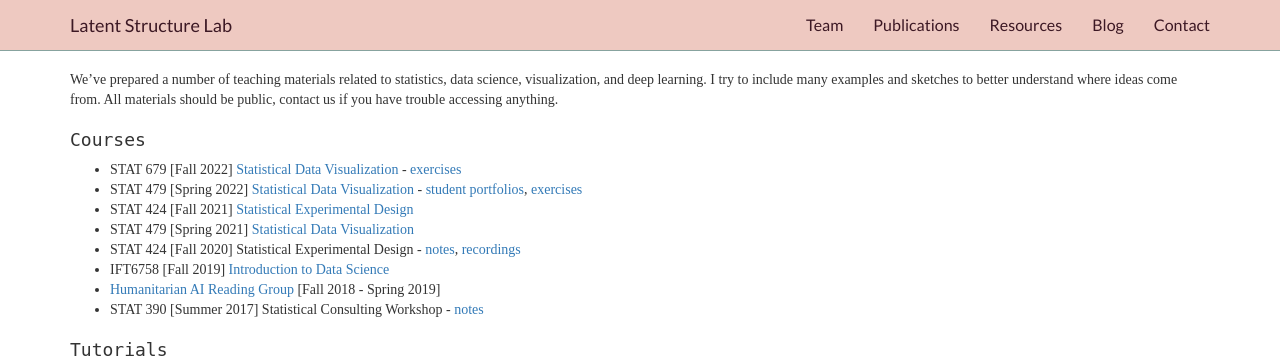
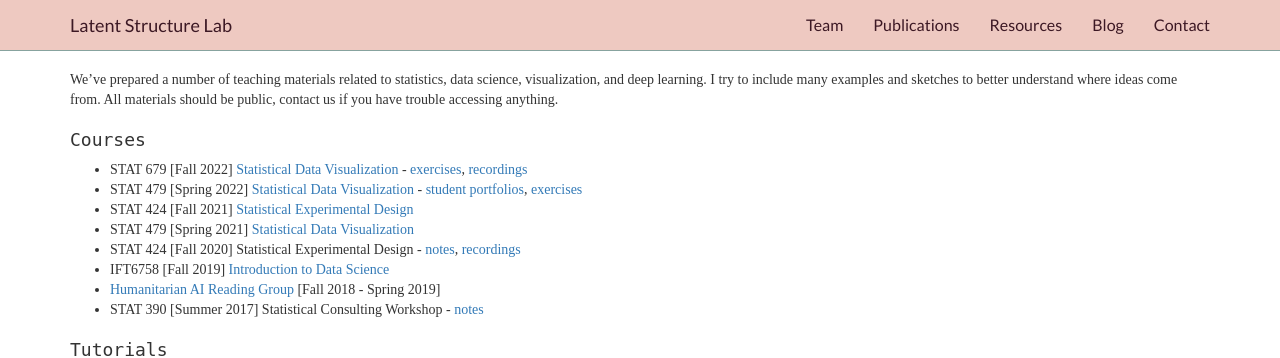
Before and after one commit to krisrs1128/LSLab, a Jekyll site: the page built from _includes/teaching.md, in a window 1280 px wide. Shown: the top 358 px of the page. Built offline with Jekyll 4.4.1, drawn with Linux system fonts in a browser that asks for light colours.

Commit message:
Add links

```diff
--- a/_includes/teaching.md
+++ b/_includes/teaching.md
@@ -12,7 +12,7 @@ public, contact us if you have trouble accessing anything.
 
 ### Courses
 
-* STAT 679 [Fall 2022] [Statistical Data Visualization](https://krisrs1128.github.io/stat679_notes/) - [exercises](https://github.com/krisrs1128/stat679_code/raw/main/exercises/exercises.pdf)
+* STAT 679 [Fall 2022] [Statistical Data Visualization](https://krisrs1128.github.io/stat679_notes/) - [exercises](https://github.com/krisrs1128/stat679_code/raw/main/exercises/exercises.pdf), [recordings](https://www.youtube.com/playlist?list=PLhax_7Mawcfk1GEl_vOg7cE_vtRTsqMWw)
 * STAT 479 [Spring 2022] [Statistical Data Visualization](https://github.com/krisrs1128/stat479_s22/) - [student portfolios](https://krisrs1128.github.io/portfolio_site_s22/), [exercises](https://github.com/krisrs1128/stat479_s22/blob/main/exercises/exercises.pdf)
 * STAT 424 [Fall 2021] [Statistical Experimental Design](https://krisrs1128.github.io/stat424_f21/)
 * STAT 479 [Spring 2021] [Statistical Data Visualization](https://krisrs1128.github.io/stat479/)
```
